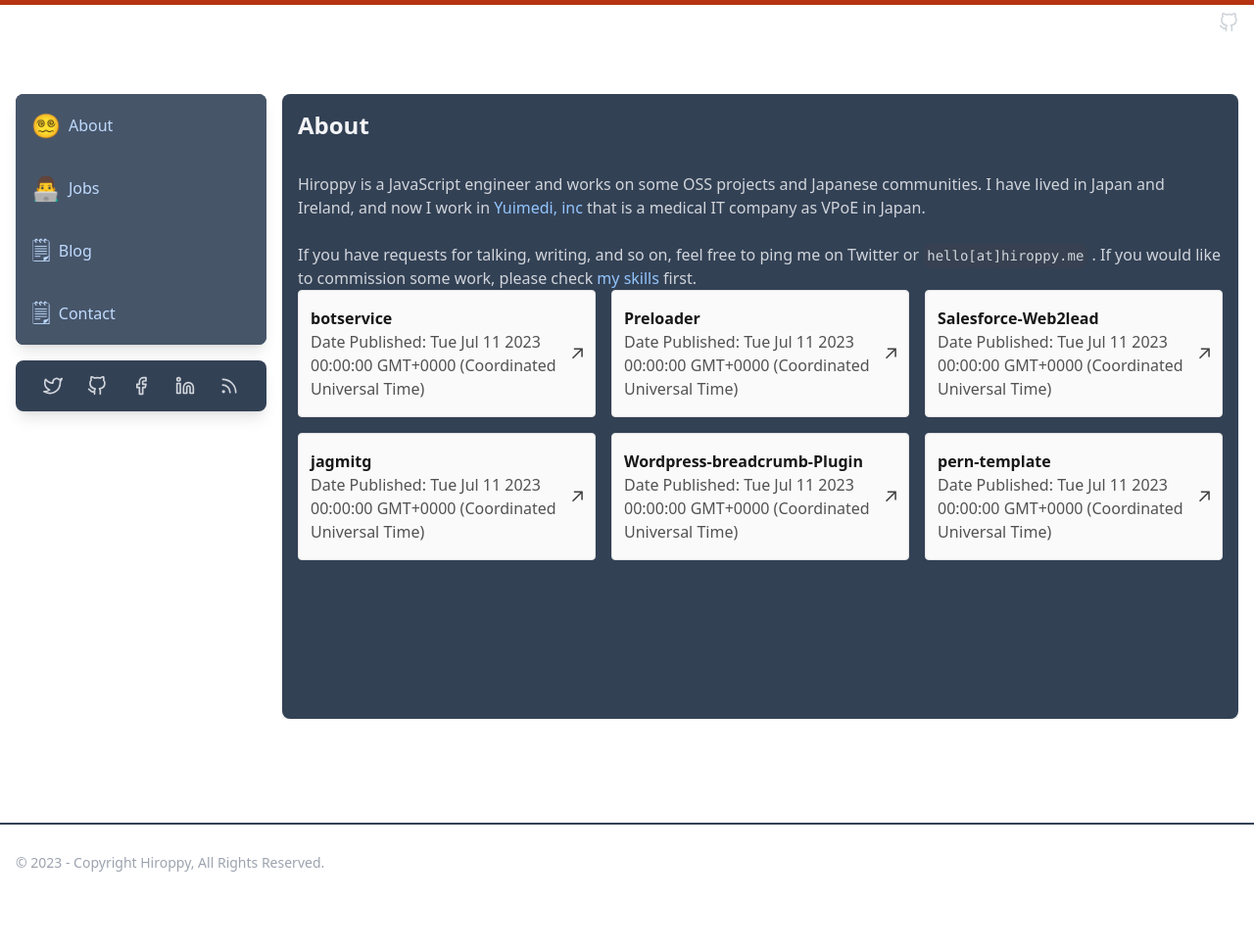
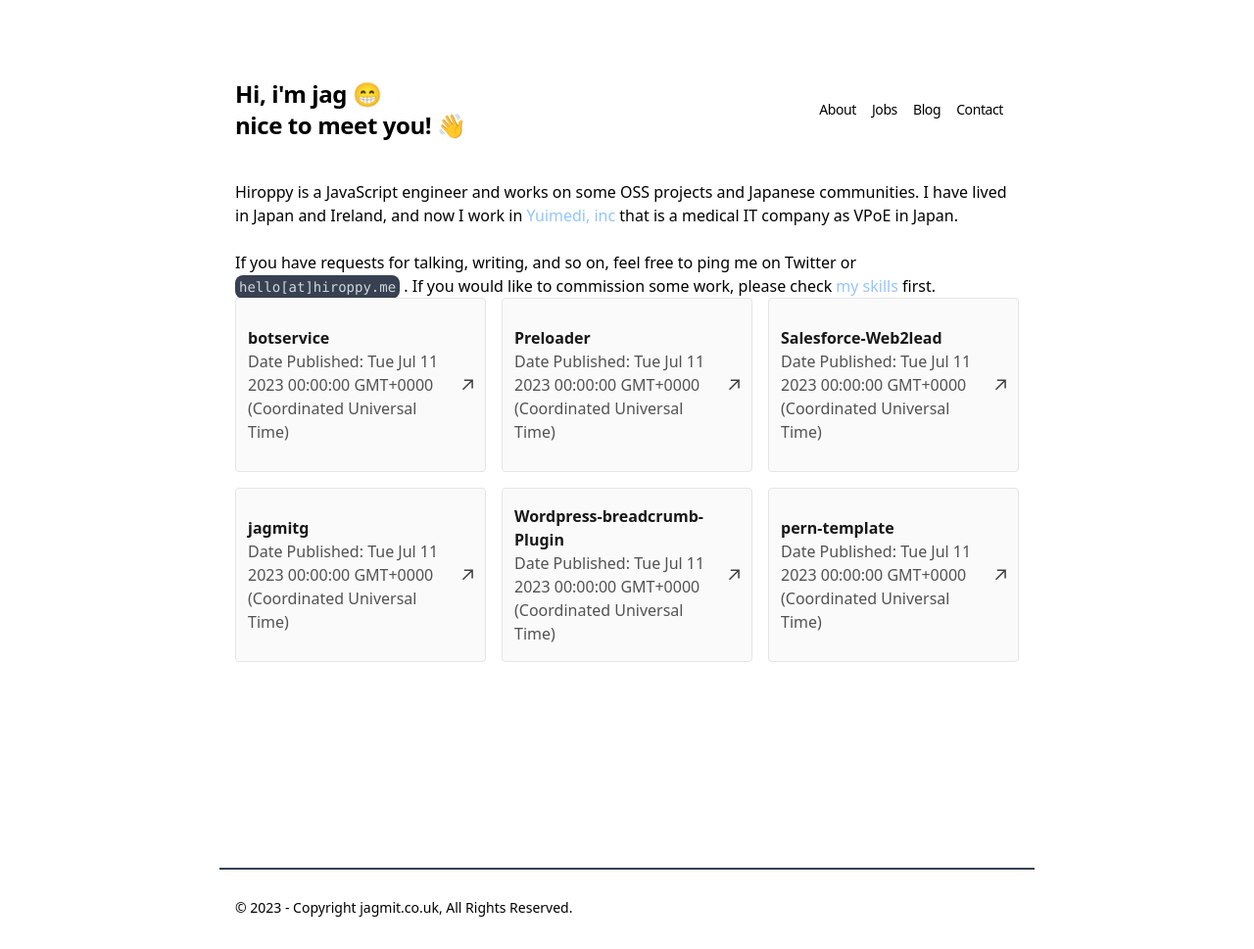
Before and after one commit to jagmitg/jagmit.co.uk, an Astro site: page / in a window 1280 px wide. Shown: the whole page at 98% size. Before the commit the page ends 920 px from the top, so only its background shows below. Built offline with nearby package versions, Linux system fonts and the light colour scheme; Astro itself is replaced by a stand-in of ours.

Commit message:
Updated header and footer structure

```diff
--- a/scripts/utils.mjs
+++ b/scripts/utils.mjs
@@ -69,7 +69,6 @@ export async function getMeta(url, title) {
   };
 }
 
-// 取得したものはsiteのキーの中にいれて、判断はキーが有るか行う
 export async function crawlSites(filename) {
   const sites = await collectAlreadyHavingSites(filename);
   const data = await readData(filename);
--- a/src/components/Footer.astro
+++ b/src/components/Footer.astro
@@ -1,9 +1,9 @@
 <footer class="h-20 border-t-2 border-t-slate-700">
   <div
-    class="container mx-auto px-4 flex items-center justify-between h-full text-sm text-gray-400"
+    class="container mx-auto px-4 flex items-center justify-between h-full text-sm text-black-400"
   >
     <span>
-      © {new Date().getFullYear()} - Copyright Hiroppy, All Rights Reserved.
+      © {new Date().getFullYear()} - Copyright jagmit.co.uk, All Rights Reserved.
     </span>
   </div>
 </footer>
--- a/src/components/Header.astro
+++ b/src/components/Header.astro
@@ -1,60 +1,33 @@
 ---
-import SnsIcon from "./SnsIcon.astro";
 import { PAGE_LINKS } from "../constants";
-import GitHub from "./icons/GitHub.astro";
-import Arrow from "./icons/Arrow.astro";
-
-const currentMenu = PAGE_LINKS.find(({ href }) =>
-  href === "/" ? Astro.url.pathname === href : Astro.url.pathname.includes(href)
-) ?? {
-  icon: "😵",
-  title: "not found",
-};
 ---
 
-<header class="h-10 border-t-5 sticky top-0 z-50">
-  <div class="container mx-auto px-4 flex items-center justify-between h-full">
-    <div class="text-gray-300">
-      <div class="flex lg:hidden items-center gap-1">
-        <input id="check" type="checkbox" name="menu" class="hidden peer" />
-        <label for="check" class="select-none"
-          >{currentMenu.icon} {currentMenu.title}</label
-        >
-        <svg
-          class="w-4 h-4 shrink-0 peer-checked:rotate-180 text-gray-400"
-          fill="currentColor"
-          viewBox="0 0 20 20"
-          xmlns="http://www.w3.org/2000/svg"
-        >
-          <Arrow />
-        </svg>
-        <div
-          class="hidden peer-checked:block absolute top-10 z-50 w-32 rounded-lg border shadow-sm bg-gray-700 border-gray-600 py-2"
-        >
-          <ul class="flex gap-2 flex-col">
-            {
-              PAGE_LINKS.map(({ title, href, icon }) => (
-                <li class="mx-2">
-                  <a href={href} class="w-full block">
-                    {icon} {title}
-                  </a>
-                </li>
-              ))
-            }
-          </ul>
-        </div>
+<header id="home" class="-ml-[8px] tracking-tight">
+  <nav class="flex items-center justify-between flex-wrap p-6">
+    <div class="flex items-center flex-shrink-0 mr-6">
+      <h1 class="font-bold text-2xl">
+        Hi, i'm jag &#128513; <br />nice to meet you! &#128075;
+      </h1>
+    </div>
+
+    <div class="w-full block flex-grow lg:flex lg:w-auto">
+      <div class="text-sm lg:flex-grow text-right">
+        {
+          PAGE_LINKS.map(({ title, href, icon }) => {
+            let currentPage = Astro.url.pathname === href;
+            return (
+              <a
+                href={href}
+                class={`transition-all block mt-4 lg:inline-block lg:mt-0 ${
+                  currentPage ? "current-page-class" : ""
+                } hover:text-neutral-800 dark:hover:text-neutral-200`}
+              >
+                <span class="relative py-1 px-2">{title}</span>
+              </a>
+            );
+          })
+        }
       </div>
     </div>
-    <div class="flex gap-4">
-      <slot name="action" />
-      <SnsIcon href="https://github.com/hiroppy/site" name="GitHub">
-        <GitHub />
-      </SnsIcon>
-    </div>
-  </div>
+  </nav>
 </header>
-<style is:global>
-  header {
-    border-top: 5px solid rgb(182, 52, 17);
-  }
-</style>
--- a/src/content/config.ts
+++ b/src/content/config.ts
@@ -11,6 +11,25 @@ const blogCollection = defineCollection({
   }),
 });
 
+const repoCollection = defineCollection({
+  schema: z.object({
+    date: z.date(),
+    title: z.string(),
+    repo: z.string(),
+  }),
+});
+
+const todayCollection = defineCollection({
+  schema: z.object({
+    date: z.date(),
+    title: z.string(),
+    description: z.string(),
+    tags: z.string(),
+  }),
+});
+
 export const collections = <const>{
   blog: blogCollection,
+  repo: repoCollection,
+  today: todayCollection,
 };
--- a/src/layouts/Layout.astro
+++ b/src/layouts/Layout.astro
@@ -20,7 +20,7 @@ const titleContent =
 ---
 
 <!DOCTYPE html>
-<html lang="en">
+<html lang="en" class="text-black bg-white dark:text-white">
   <head>
     <meta charset="UTF-8" />
     <meta name="viewport" content="width=device-width" />
@@ -49,14 +49,41 @@ const titleContent =
 
     <link rel="author" href="http://www.hatena.ne.jp/about_hiroppy/" />
   </head>
-  <body class="font-body">
-    <Header>
-      <slot name="header-action" slot="action" />
-    </Header>
-    <div class="container mx-auto py-4 lg:py-14 min-h-screen px-2 sm:px-4">
-      <slot />
-    </div>
-    <Footer />
+  <body
+    class="antialiased mb-40 flex flex-col md:flex-row mx-4 mt-8 lg:mx-auto"
+  >
+    <main class="flex-auto min-w-0 mt-6 flex flex-col px-2 md:px-0">
+      <Header>
+        <slot name="header-action" slot="action" />
+      </Header>
+      <section>
+        <slot />
+      </section>
+      <Footer />
+    </main>
   </body>
   {import.meta.env.PROD && <GA />}
 </html>
+
+<style is:global>
+  html {
+    background-color: #fff;
+    min-width: 360px;
+    line-height: 1.5;
+    -webkit-text-size-adjust: 100%;
+    -moz-tab-size: 4;
+    -o-tab-size: 4;
+    tab-size: 4;
+    /* font-family: var(--font-graphik); */
+    font-feature-settings: normal;
+    font-variation-settings: normal;
+  }
+  body {
+    display: flex;
+    max-width: 52rem;
+    margin-left: auto;
+    margin-right: auto;
+    flex-direction: row;
+    margin-top: 0;
+  }
+</style>
--- a/src/layouts/MainLayout.astro
+++ b/src/layouts/MainLayout.astro
@@ -1,6 +1,5 @@
 ---
 import SnsIcon from "../components/SnsIcon.astro";
-import Paper from "../components/Paper.astro";
 import { PAGE_LINKS } from "../constants";
 import Twitter from "../components/icons/Twitter.astro";
 import GitHub from "../components/icons/GitHub.astro";
@@ -15,13 +14,9 @@ type Props = {
 const { title } = Astro.props;
 ---
 
-<main class="flex gap-4 items-start">
-  <div class="sticky w-64 hidden lg:block shrink-0" style={{ top: "96px" }}>
-    <div
-      class="flex flex-col gap-4"
-      style={{ maxHeight: `calc(100vh - 96px - 16px)` }}
-    >
-      <Paper className="flex-shrink-0">
+<div class="sticky w-64 hidden lg:block shrink-0">
+  <div class="flex flex-col gap-4">
+    <!-- <Paper className="flex-shrink-0">
       {
         PAGE_LINKS.map(({ title, href, icon }) => (
           <div>
@@ -38,8 +33,8 @@ const { title } = Astro.props;
           </div>
         ))
       }
-      </Paper>
-      <Paper className="flex-shrink-0">
+    </Paper> -->
+    <!-- <Paper className="flex-shrink-0">
       <div class="flex justify-around items-center p-4">
         <SnsIcon href="https://twitter.com/about_hiroppy" name="Twitter">
           <Twitter />
@@ -60,16 +55,12 @@ const { title } = Astro.props;
           <Rss />
         </SnsIcon>
       </div>
-      </Paper>
+    </Paper> -->
     <slot name="optional-content" />
   </div>
 </div>
 <div class="flex-1 w-full overflow-hidden">
-    <Paper>
-      <div class="p-4 sm:p-4 text-gray-300">
-        <h1 class="text-2xl font-semibold mb-8 text-gray-100">{title}</h1>
+  <div class="p-4 sm:p-4">
     <slot />
   </div>
-    </Paper>
 </div>
-</main>
```
Also changed, not shown: 2 other files. Lines whose indentation alone changed are shown as unchanged.
